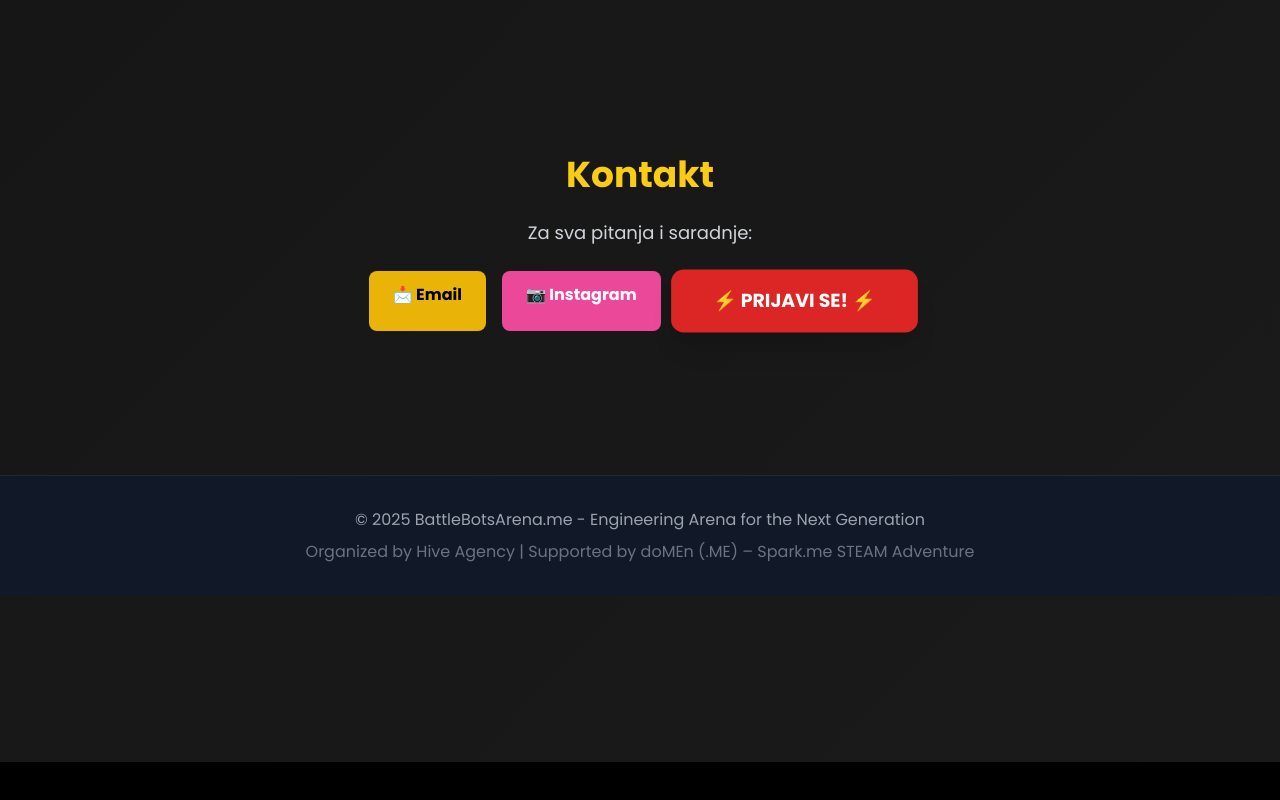
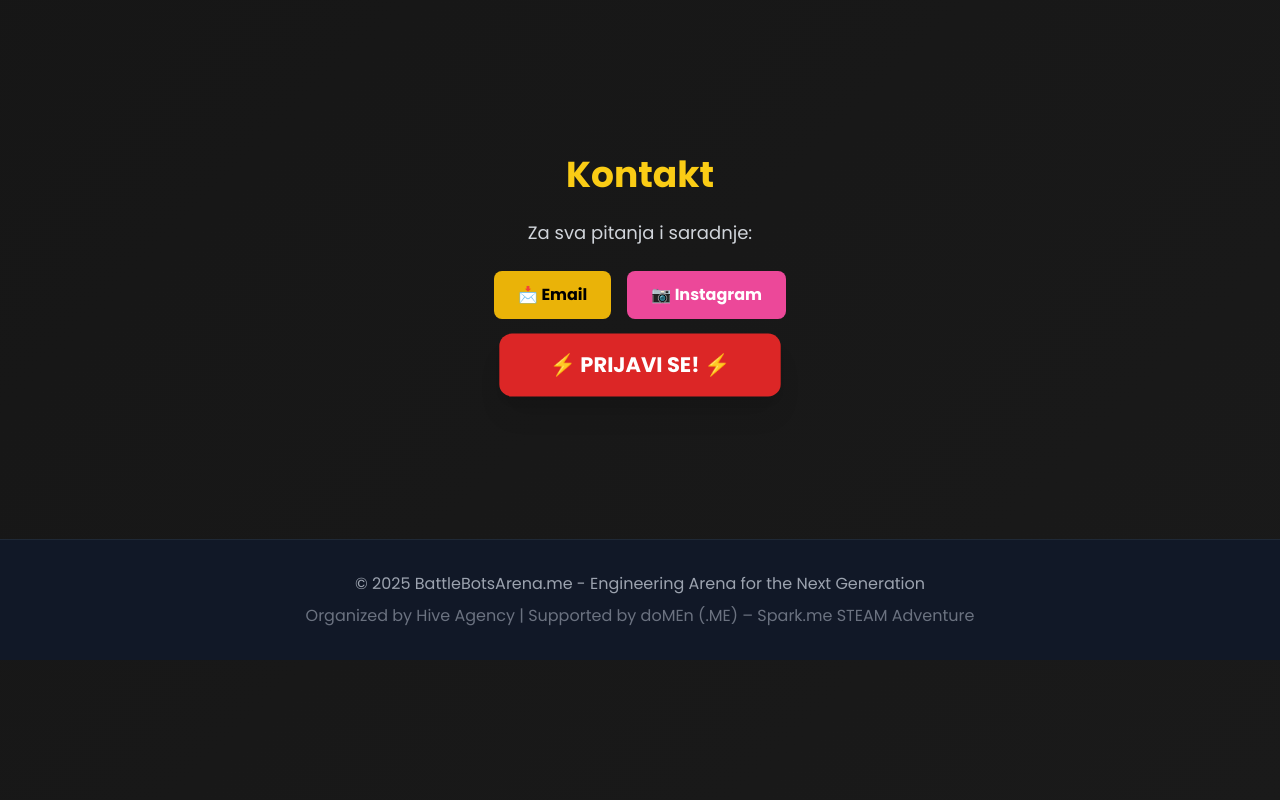
Before and after one commit to HiveSite/battlebots, a plain HTML site: page index.html in a window 1280 px wide. Shown: the part 6892-7692 px from the top of the page. Before the commit the page ends 7654 px from the top, so only its background shows below. Drawn offline with nearby package versions, Linux system fonts and the light colour scheme.

Commit message:
Refactor contact section buttons in index.html

```diff
--- a/index.html
+++ b/index.html
@@ -1225,8 +1225,10 @@ function toggleFAQ(id) {
 
   <p class="text-gray-300 mb-6 text-lg">Za sva pitanja i saradnje:</p>
 
+  <div class="flex flex-col items-center gap-4">
+
+  <!-- Gornji red: Email + Instagram -->
   <div class="flex justify-center gap-4">
-
     <!-- Email dugme -->
     <a href="mailto:office@hiveagency.me"
        class="bg-yellow-500 hover:bg-yellow-400 text-black font-bold py-3 px-6 rounded-lg transition">
@@ -1238,14 +1240,16 @@ function toggleFAQ(id) {
        class="bg-pink-500 hover:bg-pink-400 text-white font-bold py-3 px-6 rounded-lg transition">
       📷 Instagram
     </a>
-
-  <!-- PRIJAVI SE – GLAVNI CTA -->
+  </div>
+
+  <!-- Donji red: Glavni CTA -->
   <a href="https://forms.gle/r2DyYccmkwnZfUnJ6" target="_blank"
-     class="bg-red-600 hover:bg-red-500 text-white font-extrabold py-4 px-10 rounded-xl text-lg shadow-xl scale-105 transition">
+     class="bg-red-600 hover:bg-red-500 text-white font-extrabold py-4 px-12 rounded-xl text-xl shadow-xl scale-105 transition">
     ⚡ PRIJAVI SE! ⚡
   </a>
 
 </div>
+
 
 </section>
 
```
Lines whose indentation alone changed are shown as unchanged.
